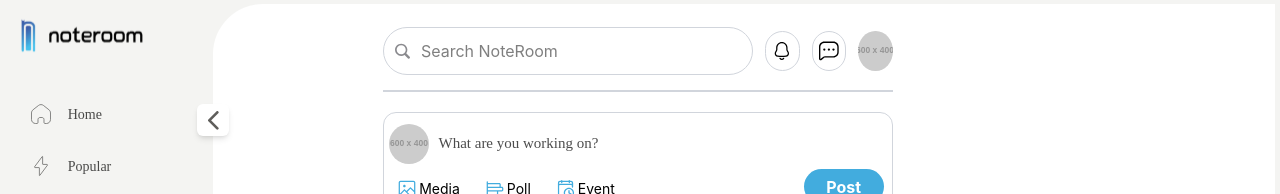
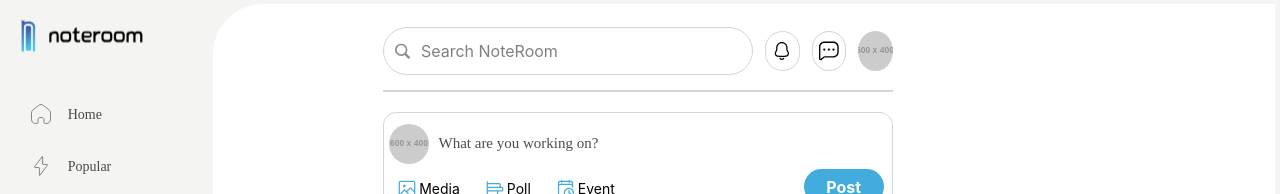
Before and after one commit to noteroomhq/noteroom, a React (Vite) app in the folder frontend/: page / in a window 1280 px wide. Shown: the top 194 px of the page. Built offline with nearby package versions, Linux system fonts and the light colour scheme.

Commit message:
commented out the toggle-side-bar for desktop

```diff
--- a/frontend/src/components/LeftPanel.tsx
+++ b/frontend/src/components/LeftPanel.tsx
@@ -420,7 +420,7 @@ export default function LeftPanel({ open = false }: { open: boolean }) {
 				</div>
 			</div>
 
-			<div className="toggle-sidebar
+			{/*<div className="toggle-sidebar
 				hidden items-center justify-center
 				absolute top-[15%] left-full
 				-translate-x-1/2 -translate-y-1/2 w-8 h-8
@@ -431,7 +431,7 @@ export default function LeftPanel({ open = false }: { open: boolean }) {
 				<svg width="11" height="19" viewBox="0 0 11 19" fill="none" xmlns="http://www.w3.org/2000/svg">
 					<path d="M9.33203 17.333L1.33203 9.33301L9.33203 1.33301" stroke="#5F5E5B" stroke-width="2.66667" stroke-linecap="round" stroke-linejoin="round"/>
 				</svg>
-			</div>
+			</div>*/}
 		</div>
 	);
 }
```
